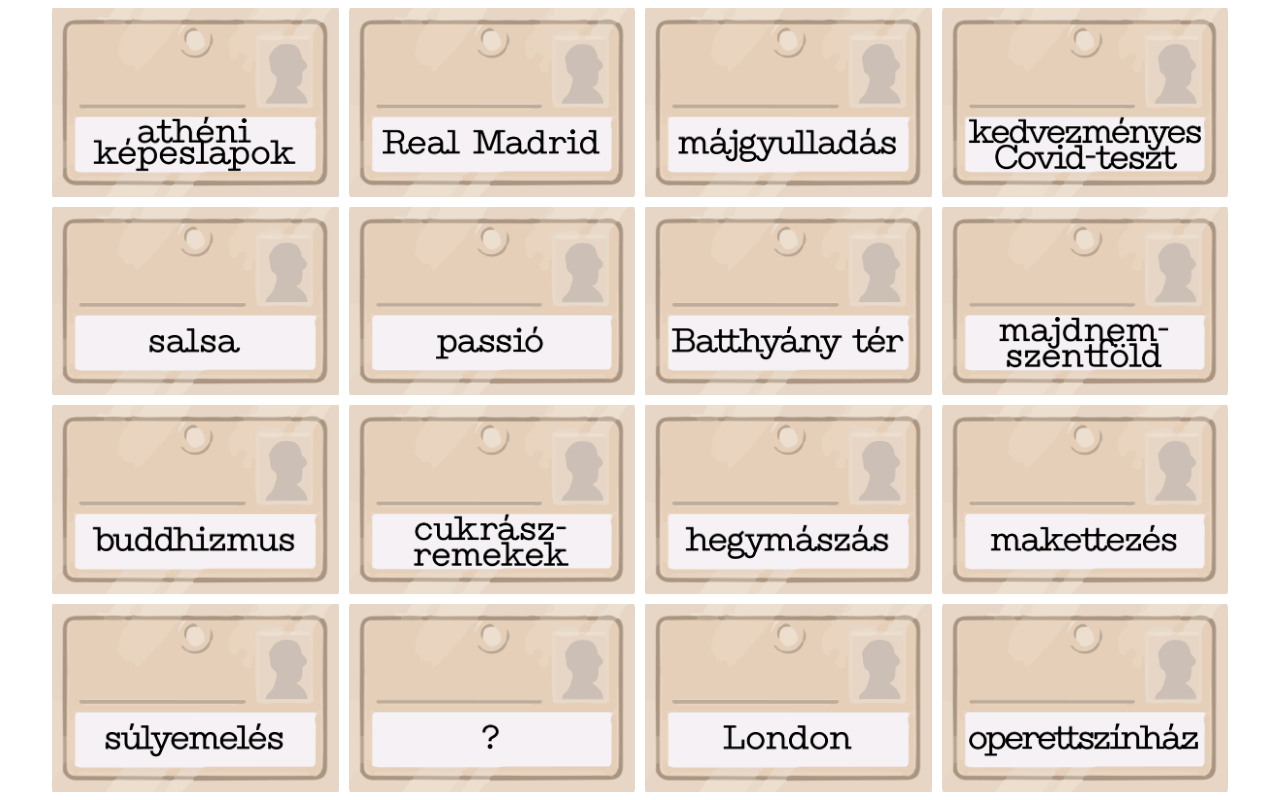
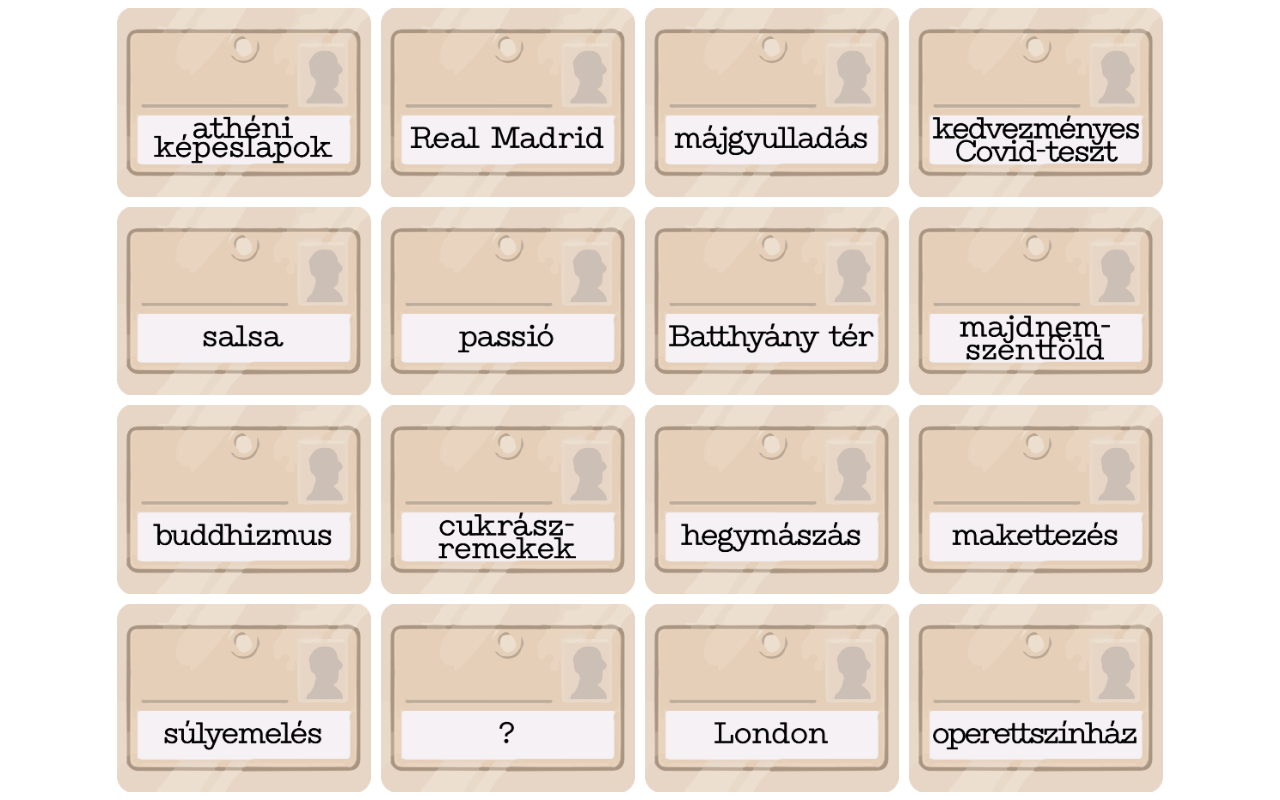
Before and after one commit to markasztalos/eszter-peti-eskuvo, a plain HTML site: page index.html in a window 1280 px wide. Drawn offline with Linux system fonts and the light colour scheme.

Commit message:
oldalarányok javítása

```diff
--- a/index.html
+++ b/index.html
@@ -18,6 +18,7 @@
             justify-content: center;
             align-items: center;
             height: 100%;
+
         }
 
         .cell {
@@ -53,15 +54,16 @@
         }
 
         function resizeMe() {
+            const ratio = .75;
             const grid = document.getElementById("grid");
             let height = grid.clientHeight;
             let width = grid.clientWidth;
-            if (width > height * 1.5) {
-                grid.style.width = `${height * 1.5}px`;
-                grid.style.height = "100%";
-            } else if (height > width * 2 / 3) {
-                grid.style.height = `${width * 2 / 3}px`;
-                grid.style.width = "100%";
+            if (width > height /ratio) {
+                grid.style.width = `${height / ratio}px`;
+                // grid.style.height = "100%";
+            } else if (height > width * ratio) {
+                grid.style.height = `${width * ratio}px`;
+                // grid.style.width = "100%";
             }
 
         }
```
